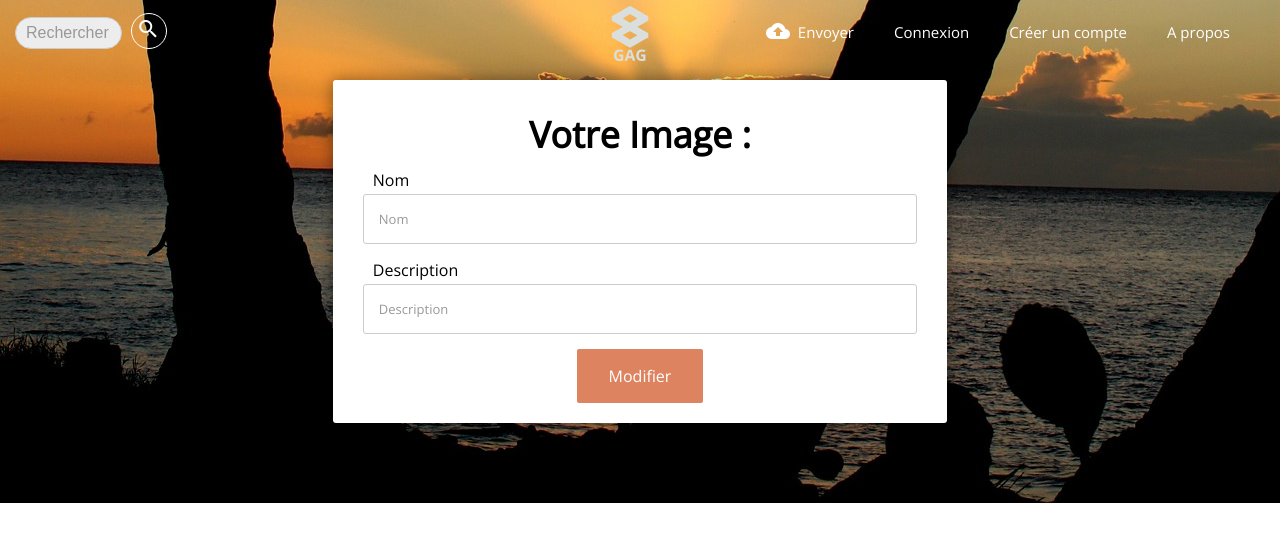
After one commit to axel-ft/8gag_php, a PHP site: template vue/updateimg.php in a window 1280 px wide. The commit adds this page. Shown: the top 542 px of the page. Run offline with PHP 8.4, Linux system fonts and the light colour scheme; the template is opened without the code that fills it, so the values that code supplies are empty; a stand-in replaces the project's code that opens the database connection.

Commit message:
Creation Modification des Image pour user

```diff
--- a/index.php
+++ b/index.php
@@ -23,6 +23,8 @@ require_once('modele/imagesql.php');
         require_once('controleur/desactiveruser.php');
     } else if (isset($_GET['p']) AND $_GET['p'] === 'deleteimg') {
         require_once('controleur/deleteimg.php');
+    }else if (isset($_GET['p']) AND $_GET['p'] === 'updateimg') {
+        require_once('controleur/updateimg.php');
     } else if (isset($_GET['p']) AND $_GET['p'] === 'update_user') {
         	require_once('controleur/update_user.php');
 	} else {
--- /dev/null
+++ b/vue/updateimg.php
@@ -0,0 +1,27 @@
+<!DOCTYPE html>
+<html lang="fr">
+<head>
+    <title>Votre Compte</title>
+    <?php require_once('vue/head_commun.php'); ?>
+    <link rel="stylesheet" href="vue/css/form.css">
+</head>
+<body id="update_background">
+
+<?php require_once('vue/navbar.php'); ?>
+
+
+<form method="post" class="form" >
+    <fieldset>
+        <h3> Votre Image : </h3>
+
+        <label for="name_img">Nom</label>
+        <input type="text" placeholder="Nom" id="name_img" name="name_img" value="<?php echo $majimg[0]['name_img']?>">
+        <label for="description">Description</label>
+        <input type="text" placeholder="Description" id="description" name="description" value="<?php echo $majimg[0]['description']?>">
+        <button type="submit" class="button">Modifier</button>
+
+    </fieldset>
+</form>
+
+</body>
+</html>
--- a/vue/userview.php
+++ b/vue/userview.php
@@ -31,6 +31,7 @@
                 				<div class="small"><img class="img_post" alt="" src="<?= $userimgviewer['link'] ?>"></div>
                 				<h3 class="titre_post_small"><?= $userimgviewer['name_img'] ?></h3>
                 				<a href="index.php?p=deleteimg&image=<?=$userimgviewer['id']?>" class="button supprimer"><i class="material-icons">clear</i></a>
+                                <a class="button supprimer" href="index.php?p=updateimg&image=<?=$userimgviewer['id']?>"><i class="material-icons">edit</i></a>
             				</div>
                 <?php 		}
 			} else { echo '<div id="no_images"><h4>Vous n\'avez pas d\'images</h4></div>'; }
```
Also changed, not shown: controleur/updateimg.php (added, +14 -0 lines).
